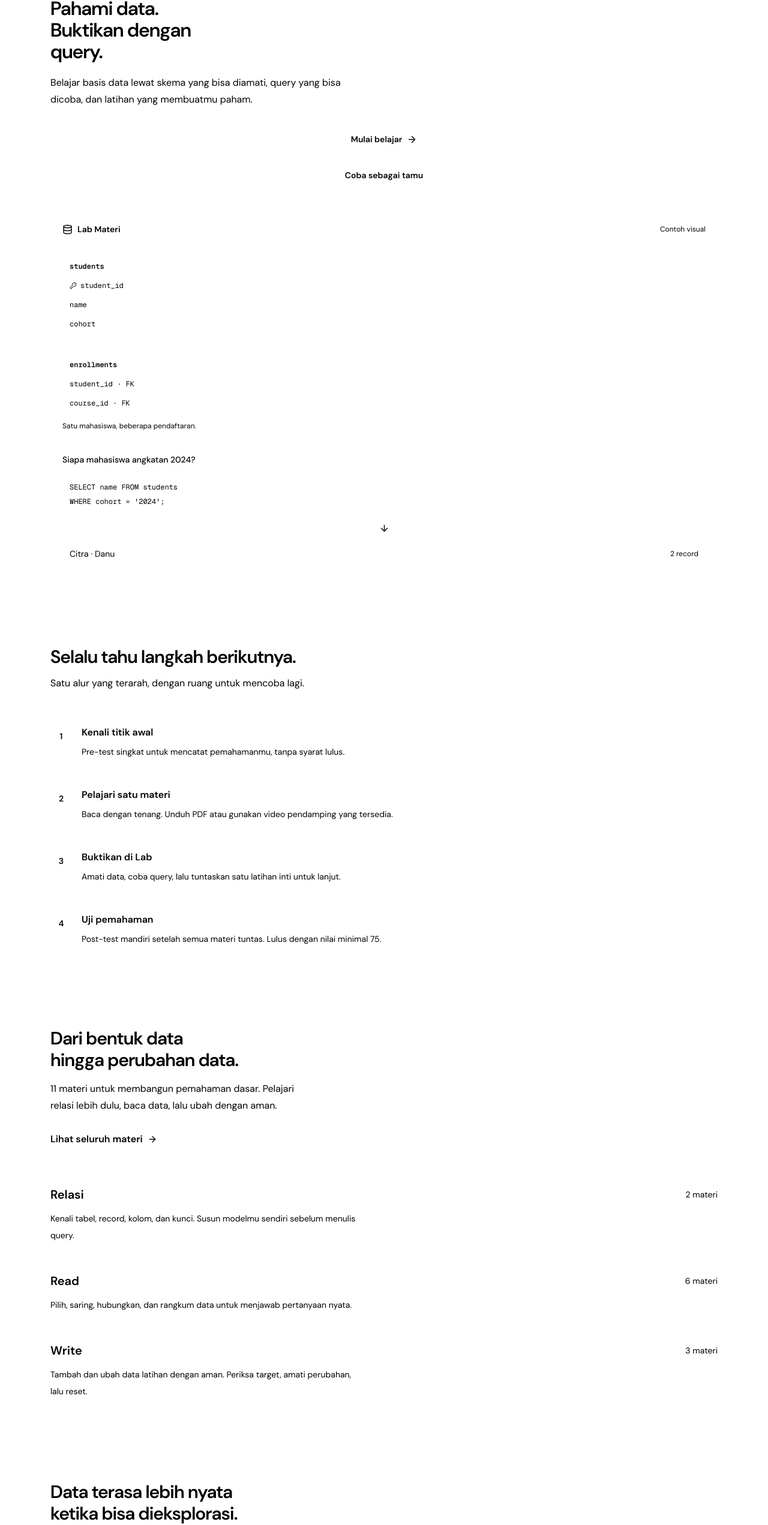
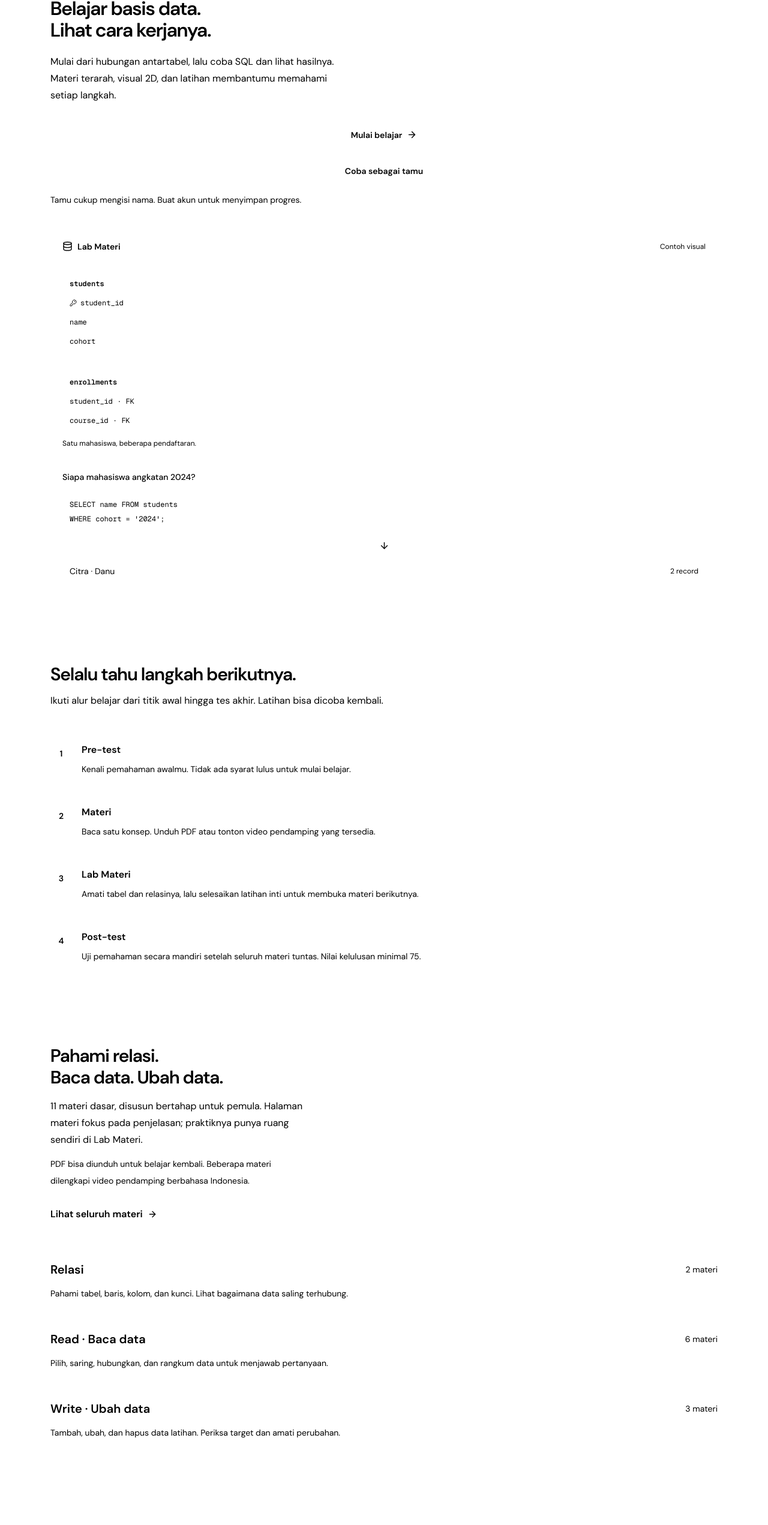
Before and after one commit to jabarcihuy/thinkcode, a Next.js app: page / in a window 1280 px wide. Shown: the part 119-2661 px from the top of the page at 60% size. Built offline with nearby package versions, Linux system fonts and the light colour scheme.

Commit message:
feat(landing): align product story with database learning and SQLab

```diff
--- a/src/app/page.tsx
+++ b/src/app/page.tsx
@@ -4,32 +4,101 @@ import { ArrowRight } from "lucide-react";
 import { Button } from "@/components/ui/button";
 import { SiteHeader } from "@/components/layout/site-header";
 import { DatabaseLabPreview } from "@/features/landing/components/database-lab-preview";
+import { SqlabPreview } from "@/features/landing/components/sqlab-preview";
 import { DEFAULT_LEARNING_PATH_SLUG } from "@/features/learning/config";
 
 export const metadata: Metadata = {
-  title: "Quethink — Pahami data, buktikan dengan query",
-  description: "Belajar basis data melalui materi, skema visual 2D, praktik SQL, dan tes pemahaman.",
+  title: "Quethink — Belajar basis data, lihat cara kerjanya",
+  description: "Platform belajar basis data dengan materi dan PDF, video pendamping, skema visual 2D, latihan SQL, SQLab, Tutor AI, serta pre-test dan post-test.",
 };
+
 const journey = [
-  ["Kenali titik awal", "Pre-test singkat untuk mencatat pemahamanmu, tanpa syarat lulus."],
-  ["Pelajari satu materi", "Baca dengan tenang. Unduh PDF atau gunakan video pendamping yang tersedia."],
-  ["Buktikan di Lab", "Amati data, coba query, lalu tuntaskan satu latihan inti untuk lanjut."],
-  ["Uji pemahaman", "Post-test mandiri setelah semua materi tuntas. Lulus dengan nilai minimal 75."],
+  ["Pre-test", "Kenali pemahaman awalmu. Tidak ada syarat lulus untuk mulai belajar."],
+  ["Materi", "Baca satu konsep. Unduh PDF atau tonton video pendamping yang tersedia."],
+  ["Lab Materi", "Amati tabel dan relasinya, lalu selesaikan latihan inti untuk membuka materi berikutnya."],
+  ["Post-test", "Uji pemahaman secara mandiri setelah seluruh materi tuntas. Nilai kelulusan minimal 75."],
 ];
 const topics = [
-  ["Relasi", "Kenali tabel, record, kolom, dan kunci. Susun modelmu sendiri sebelum menulis query.", "2 materi"],
-  ["Read", "Pilih, saring, hubungkan, dan rangkum data untuk menjawab pertanyaan nyata.", "6 materi"],
-  ["Write", "Tambah dan ubah data latihan dengan aman. Periksa target, amati perubahan, lalu reset.", "3 materi"],
+  ["Relasi", "Pahami tabel, baris, kolom, dan kunci. Lihat bagaimana data saling terhubung.", "2 materi"],
+  ["Read · Baca data", "Pilih, saring, hubungkan, dan rangkum data untuk menjawab pertanyaan.", "6 materi"],
+  ["Write · Ubah data", "Tambah, ubah, dan hapus data latihan. Periksa target dan amati perubahan.", "3 materi"],
 ];
+
 export default function HomePage() {
-  return <div className="min-h-dvh"><SiteHeader /><main id="main-content" className="min-w-0 [overflow-wrap:anywhere]">
-    <section className="mx-auto grid min-w-0 max-w-6xl grid-cols-1 items-center gap-10 px-5 pb-14 pt-12 sm:px-8 sm:py-20 lg:grid-cols-[1.1fr_0.9fr] lg:gap-16 lg:py-24">
-      <div><h1 className="max-w-[13ch] text-[2rem] font-semibold leading-[1.12] tracking-tight min-[400px]:text-[2.65rem] sm:text-6xl">Pahami data.<br /><span className="text-primary">Buktikan dengan query.</span></h1><p className="mt-5 max-w-[45ch] text-base leading-7 text-muted-foreground sm:text-lg">Belajar basis data lewat skema yang bisa diamati, query yang bisa dicoba, dan latihan yang membuatmu paham.</p><div className="mt-7 flex flex-col gap-3 min-[400px]:flex-row"><Button asChild size="lg"><Link href="/register">Mulai belajar<ArrowRight size={17} aria-hidden="true" /></Link></Button><Button asChild variant="outline" size="lg"><Link href="/guest/start">Coba sebagai tamu</Link></Button></div></div>
-      <DatabaseLabPreview />
-    </section>
-    <section className="border-y border-border bg-white" aria-labelledby="journey-title"><div className="mx-auto max-w-6xl px-5 py-14 sm:px-8 sm:py-20"><div className="max-w-xl"><h2 id="journey-title" className="text-3xl font-semibold tracking-tight">Selalu tahu langkah berikutnya.</h2><p className="mt-3 leading-7 text-muted-foreground">Satu alur yang terarah, dengan ruang untuk mencoba lagi.</p></div><ol className="mt-8 grid gap-0 md:grid-cols-4 md:gap-6">{journey.map(([title, body], i) => <li key={title} className="flex min-w-0 gap-4 border-t border-border py-6 md:block"><span className="flex h-9 w-9 shrink-0 items-center justify-center rounded-full bg-secondary text-sm font-semibold text-primary">{i + 1}</span><div className="min-w-0"><h3 className="font-semibold md:mt-4">{title}</h3><p className="mt-2 text-sm leading-6 text-muted-foreground">{body}</p></div></li>)}</ol></div></section>
-    <section id="materi" aria-labelledby="topics-title" className="mx-auto grid min-w-0 max-w-6xl grid-cols-1 scroll-mt-6 gap-8 px-5 py-14 sm:px-8 sm:py-20 lg:grid-cols-[0.8fr_1.2fr] lg:gap-16"><div><h2 id="topics-title" className="text-3xl font-semibold tracking-tight">Dari bentuk data<br />hingga perubahan data.</h2><p className="mt-4 max-w-[40ch] leading-7 text-muted-foreground">11 materi untuk membangun pemahaman dasar. Pelajari relasi lebih dulu, baca data, lalu ubah dengan aman.</p><Link href={`/learn/${DEFAULT_LEARNING_PATH_SLUG}`} className="mt-5 inline-flex min-h-11 items-center gap-2 font-semibold text-primary hover:underline">Lihat seluruh materi<ArrowRight size={16} aria-hidden="true" /></Link></div><div className="divide-y divide-border border-y border-border">{topics.map(([name, body, count]) => <section key={name} className="py-6"><div className="flex items-center justify-between gap-4"><h3 className="text-xl font-semibold">{name}</h3><span className="text-sm text-muted-foreground">{count}</span></div><p className="mt-3 max-w-[55ch] text-sm leading-7 text-muted-foreground">{body}</p></section>)}</div></section>
-    <section className="bg-secondary" aria-labelledby="lab-title"><div className="mx-auto grid min-w-0 max-w-6xl grid-cols-1 gap-8 px-5 py-14 sm:px-8 sm:py-20 md:grid-cols-2 md:gap-16"><div><h2 id="lab-title" className="text-3xl font-semibold tracking-tight">Data terasa lebih nyata<br />ketika bisa dieksplorasi.</h2><p className="mt-4 max-w-[48ch] leading-7 text-muted-foreground">Di Lab, lihat hubungan antartabel, prediksi hasil query, lalu bandingkan dengan hasilnya. Dataset latihan bisa direset kapan saja.</p><p className="mt-5 text-sm font-medium text-primary">Skema 2D · Query SQL · Hasil langsung</p></div><div className="space-y-7"><section><h3 className="text-xl font-semibold">Petunjuk saat diperlukan</h3><p className="mt-2 text-sm leading-7 text-muted-foreground">Tutor AI membantu menjelaskan konsep dan memberi petunjuk di Lab. Kamu tetap yang mencoba dan mengambil keputusan.</p></section><section className="border-t border-primary/15 pt-6"><h3 className="text-xl font-semibold">Latihan dan tes punya peran berbeda</h3><p className="mt-2 text-sm leading-7 text-muted-foreground">Ulangi latihan sesukamu. Saat tes, kerjakan mandiri: AI dijeda dan nilai diperiksa di server.</p></section></div></div></section>
-    <section className="mx-auto max-w-6xl px-5 py-16 sm:px-8 sm:py-20"><div className="flex flex-col items-start gap-6 sm:flex-row sm:items-center sm:justify-between"><div><h2 className="text-3xl font-semibold tracking-tight">Mulai dari rasa ingin tahu.</h2><p className="mt-3 leading-7 text-muted-foreground">Satu materi, satu percobaan, satu pemahaman baru.</p></div><Button asChild size="lg" className="w-full sm:w-auto"><Link href="/register">Buat akun<ArrowRight size={17} aria-hidden="true" /></Link></Button></div></section>
-  </main><footer className="border-t border-border bg-white"><div className="mx-auto flex max-w-6xl flex-wrap justify-between gap-2 px-5 py-6 text-xs text-muted-foreground sm:px-8"><span>Quethink · Belajar Basis Data</span><span>Dataset latihan sintetis.</span></div></footer></div>;
+  return (
+    <div className="min-h-dvh">
+      <SiteHeader />
+      <main id="main-content" className="min-w-0 [overflow-wrap:anywhere]">
+        <section className="mx-auto grid min-w-0 max-w-6xl grid-cols-1 items-center gap-10 px-5 pb-14 pt-12 sm:px-8 sm:py-20 lg:grid-cols-[1.1fr_0.9fr] lg:gap-16 lg:py-24">
+          <div>
+            <h1 className="max-w-[14ch] text-[2rem] font-semibold leading-[1.12] tracking-tight min-[400px]:text-[2.65rem] sm:text-6xl">Belajar basis data.<br /><span className="text-primary">Lihat cara kerjanya.</span></h1>
+            <p className="mt-5 max-w-[45ch] text-base leading-7 text-muted-foreground sm:text-lg">Mulai dari hubungan antartabel, lalu coba SQL dan lihat hasilnya. Materi terarah, visual 2D, dan latihan membantumu memahami setiap langkah.</p>
+            <div className="mt-7 flex flex-col gap-3 min-[400px]:flex-row">
+              <Button asChild size="lg"><Link href="/register">Mulai belajar<ArrowRight size={17} aria-hidden="true" /></Link></Button>
+              <Button asChild variant="outline" size="lg"><Link href="/guest/start">Coba sebagai tamu</Link></Button>
+            </div>
+            <p className="mt-3 max-w-[45ch] text-sm leading-6 text-muted-foreground">Tamu cukup mengisi nama. Buat akun untuk menyimpan progres.</p>
+          </div>
+          <DatabaseLabPreview />
+        </section>
+
+        <section className="border-y border-border bg-white" aria-labelledby="journey-title">
+          <div className="mx-auto max-w-6xl px-5 py-14 sm:px-8 sm:py-20">
+            <div className="max-w-xl"><h2 id="journey-title" className="text-3xl font-semibold tracking-tight">Selalu tahu langkah berikutnya.</h2><p className="mt-3 leading-7 text-muted-foreground">Ikuti alur belajar dari titik awal hingga tes akhir. Latihan bisa dicoba kembali.</p></div>
+            <ol className="mt-8 grid gap-0 md:grid-cols-4 md:gap-6">
+              {journey.map(([title, body], i) => (
+                <li key={title} className="flex min-w-0 gap-4 border-t border-border py-6 md:block">
+                  <span className="flex h-9 w-9 shrink-0 items-center justify-center rounded-full bg-secondary text-sm font-semibold text-primary">{i + 1}</span>
+                  <div className="min-w-0"><h3 className="font-semibold md:mt-4">{title}</h3><p className="mt-2 text-sm leading-6 text-muted-foreground">{body}</p></div>
+                </li>
+              ))}
+            </ol>
+          </div>
+        </section>
+
+        <section id="materi" aria-labelledby="topics-title" className="mx-auto grid min-w-0 max-w-6xl grid-cols-1 scroll-mt-6 gap-8 px-5 py-14 sm:px-8 sm:py-20 lg:grid-cols-[0.8fr_1.2fr] lg:gap-16">
+          <div>
+            <h2 id="topics-title" className="text-3xl font-semibold tracking-tight">Pahami relasi.<br />Baca data. Ubah data.</h2>
+            <p className="mt-4 max-w-[40ch] leading-7 text-muted-foreground">11 materi dasar, disusun bertahap untuk pemula. Halaman materi fokus pada penjelasan; praktiknya punya ruang sendiri di Lab Materi.</p>
+            <p className="mt-3 max-w-[40ch] text-sm leading-7 text-muted-foreground">PDF bisa diunduh untuk belajar kembali. Beberapa materi dilengkapi video pendamping berbahasa Indonesia.</p>
+            <Link href={`/learn/${DEFAULT_LEARNING_PATH_SLUG}`} className="mt-5 inline-flex min-h-11 items-center gap-2 font-semibold text-primary hover:underline">Lihat seluruh materi<ArrowRight size={16} aria-hidden="true" /></Link>
+          </div>
+          <div className="divide-y divide-border border-y border-border">
+            {topics.map(([name, body, count]) => (
+              <section key={name} className="py-6"><div className="flex flex-wrap items-center justify-between gap-2"><h3 className="text-xl font-semibold">{name}</h3><span className="text-sm text-muted-foreground">{count}</span></div><p className="mt-3 max-w-[55ch] text-sm leading-7 text-muted-foreground">{body}</p></section>
+            ))}
+          </div>
+        </section>
+
+        <section className="bg-secondary" aria-labelledby="lab-title">
+          <div className="mx-auto grid min-w-0 max-w-6xl grid-cols-1 gap-8 px-5 py-14 sm:px-8 sm:py-20 md:grid-cols-2 md:gap-16">
+            <div><h2 id="lab-title" className="text-3xl font-semibold tracking-tight">Lihat hubungan. Amati hasilnya.</h2><p className="mt-4 max-w-[48ch] leading-7 text-muted-foreground">Di Lab Materi, amati tabel dan hubungan PK–FK melalui skema 2D. Prediksi hasil query, jalankan, lalu bandingkan dengan data yang muncul.</p><p className="mt-4 max-w-[48ch] text-sm leading-7 text-muted-foreground">Latihan menggunakan kasus kampus, katalog buku, dan toko. Data latihan terisolasi dan bisa direset.</p></div>
+            <div className="space-y-7">
+              <section><h3 className="text-xl font-semibold">Tutor AI saat kamu buntu</h3><p className="mt-2 text-sm leading-7 text-muted-foreground">Minta petunjuk tentang konsep, query, atau kesalahan di Lab Materi. Chatbot juga tersedia dari menu. Kamu tetap yang mencoba dan mengambil keputusan.</p></section>
+              <section className="border-t border-primary/15 pt-6"><h3 className="text-xl font-semibold">Latihan untuk mencoba. Tes untuk mengukur.</h3><p className="mt-2 text-sm leading-7 text-muted-foreground">Ulangi latihan tanpa penalti. Pre-test mencatat titik awal; post-test menilai pemahaman akhir. Saat tes aktif, bantuan AI dinonaktifkan.</p></section>
+            </div>
+          </div>
+        </section>
+
+        <section aria-labelledby="sqlab-title" className="mx-auto grid min-w-0 max-w-6xl grid-cols-1 items-center gap-8 px-5 py-14 sm:px-8 sm:py-20 lg:grid-cols-[0.8fr_1.2fr] lg:gap-16">
+          <div>
+            <h2 id="sqlab-title" className="text-3xl font-semibold tracking-tight">Punya ide database sendiri?<br /><span className="text-primary">Coba di SQLab.</span></h2>
+            <p className="mt-4 max-w-[42ch] leading-7 text-muted-foreground">Buat tabel, hubungkan relasinya, isi data, lalu tulis query. Skema visual membantu melihat database yang kamu susun.</p>
+            <p className="mt-3 max-w-[42ch] text-sm leading-7 text-muted-foreground">Butuh titik awal? Minta AI merancang contoh database, tinjau skema dan datanya, lalu terapkan saat sudah sesuai.</p>
+            <p className="mt-3 max-w-[42ch] text-sm leading-7 text-muted-foreground">SQLab adalah ruang eksperimen opsional. Tidak mengubah nilai atau progres materi; database berjalan lokal di browser.</p>
+            <Link href="/playground" className="mt-5 inline-flex min-h-11 items-center gap-2 font-semibold text-primary hover:underline">Buka SQLab<ArrowRight size={16} aria-hidden="true" /></Link>
+          </div>
+          <SqlabPreview />
+        </section>
+
+        <section className="border-t border-border bg-white">
+          <div className="mx-auto flex max-w-6xl flex-col items-start gap-6 px-5 py-14 sm:flex-row sm:items-center sm:justify-between sm:px-8 sm:py-20">
+            <div><h2 className="text-3xl font-semibold tracking-tight">Mulai dari satu hubungan.</h2><p className="mt-3 max-w-[48ch] leading-7 text-muted-foreground">Kenali datanya, coba query-nya, bangun pemahamanmu.</p></div>
+            <Button asChild size="lg" className="w-full sm:w-auto"><Link href="/register">Buat akun<ArrowRight size={17} aria-hidden="true" /></Link></Button>
+          </div>
+        </section>
+      </main>
+      <footer className="border-t border-border bg-white"><div className="mx-auto flex max-w-6xl flex-wrap justify-between gap-2 px-5 py-6 text-xs text-muted-foreground sm:px-8"><span>Quethink · Belajar Basis Data</span><span>Dataset latihan sintetis.</span></div></footer>
+    </div>
+  );
 }
--- /dev/null
+++ b/src/features/landing/components/sqlab-preview.tsx
@@ -0,0 +1,41 @@
+import { ArrowDown, KeyRound } from "lucide-react";
+
+/** Static example: no SQL runtime or user draft is loaded on the public page. */
+export function SqlabPreview() {
+  return (
+    <figure aria-labelledby="sqlab-preview-title" className="min-w-0 rounded-lg border border-border bg-white">
+      <figcaption className="border-b border-border px-5 py-4">
+        <h3 id="sqlab-preview-title" className="font-semibold">Dari skema menjadi data</h3>
+        <p className="mt-1 text-sm text-muted-foreground">Contoh Katalog Buku di SQLab.</p>
+      </figcaption>
+      <div className="p-5 sm:p-6">
+        <div className="grid min-w-0 gap-3 min-[480px]:grid-cols-[minmax(0,1fr)_1.5rem_minmax(0,1fr)] min-[480px]:items-center">
+          <div className="overflow-hidden rounded-md border border-border">
+            <p className="bg-secondary px-3 py-2 font-mono text-sm font-semibold">authors</p>
+            <p className="flex items-center gap-2 px-3 py-2 font-mono text-xs"><KeyRound size={12} aria-hidden="true" />author_id · PK</p>
+            <p className="border-t border-border px-3 py-2 font-mono text-xs">name</p>
+          </div>
+          <span aria-hidden="true" className="mx-auto h-5 w-px bg-primary min-[480px]:h-px min-[480px]:w-full" />
+          <div className="overflow-hidden rounded-md border border-border">
+            <p className="bg-live-surface px-3 py-2 font-mono text-sm font-semibold">books</p>
+            <p className="px-3 py-2 font-mono text-xs">book_id · PK</p>
+            <p className="border-t border-border px-3 py-2 font-mono text-xs">title</p>
+            <p className="border-t border-border px-3 py-2 font-mono text-xs">author_id · FK</p>
+          </div>
+        </div>
+        <p className="mt-3 text-sm text-muted-foreground">Satu penulis dapat memiliki beberapa buku.</p>
+        <ArrowDown size={18} className="mx-auto my-4 text-muted-foreground" aria-hidden="true" />
+        <div className="overflow-x-auto rounded-md border border-border" role="region" aria-label="Contoh data buku" tabIndex={0}>
+          <table className="w-full text-left text-sm">
+            <caption className="sr-only">Dua buku dari penulis yang sama</caption>
+            <thead className="bg-muted"><tr><th scope="col" className="px-3 py-2 font-medium">Judul</th><th scope="col" className="px-3 py-2 font-medium">Penulis</th></tr></thead>
+            <tbody className="divide-y divide-border">
+              <tr><td className="px-3 py-3">Dasar Basis Data</td><td className="px-3 py-3">Rani</td></tr>
+              <tr><td className="px-3 py-3">Logika Data</td><td className="px-3 py-3">Rani</td></tr>
+            </tbody>
+          </table>
+        </div>
+      </div>
+    </figure>
+  );
+}
```
Also changed, not shown: 1 other file (tests, documents, lock files or other folders).
